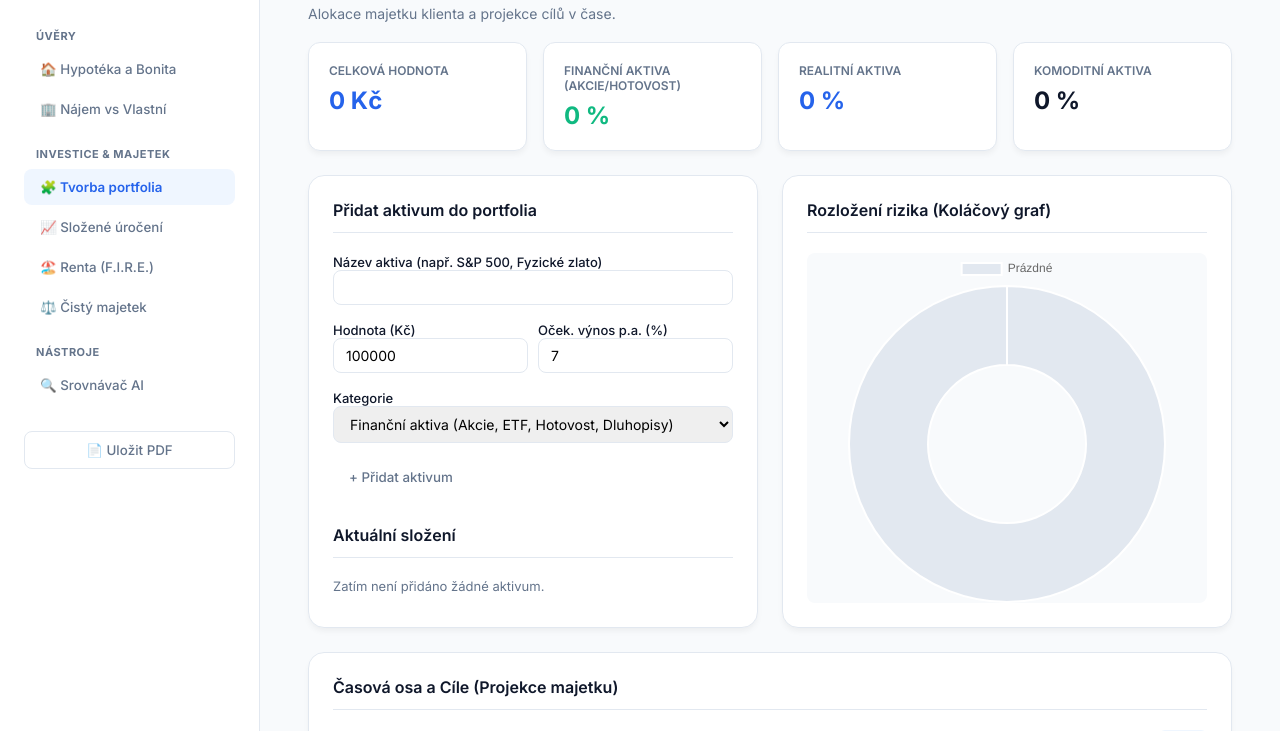
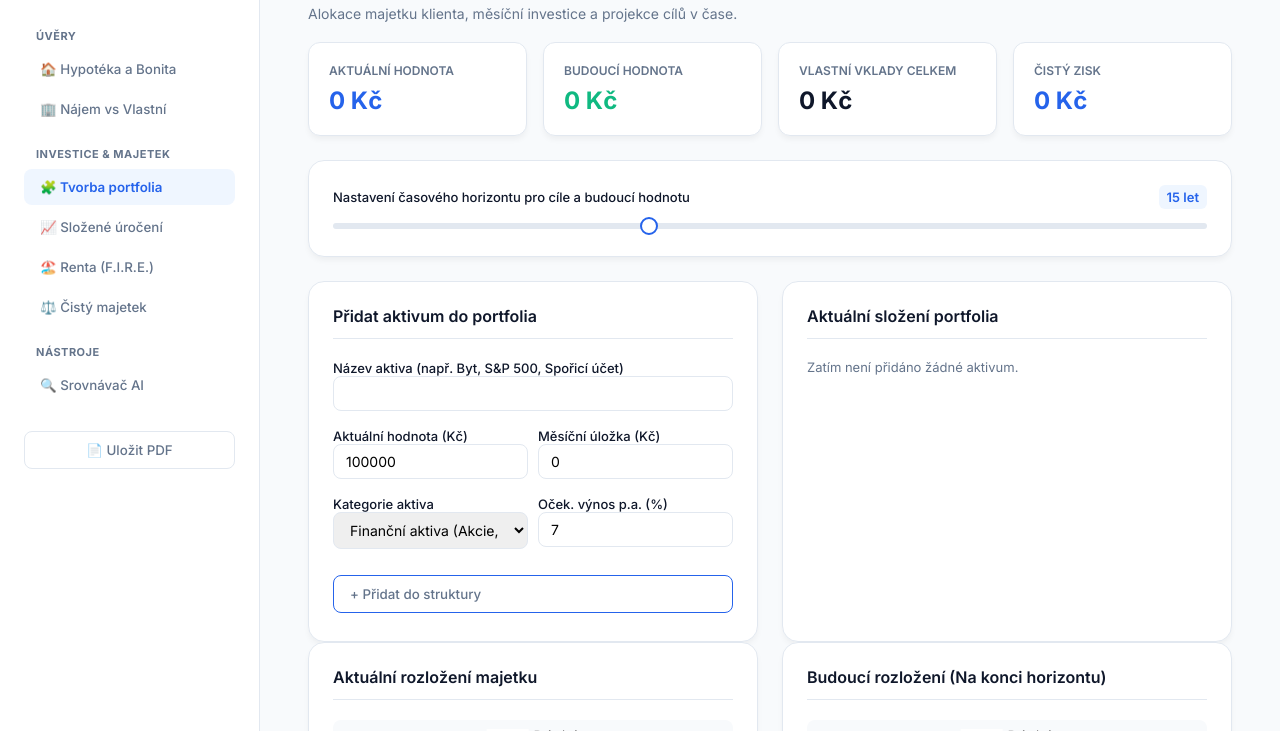
Before and after one commit to maniodepresivni/FinAdvisor, a website: page index.html in a window 1280 px wide. Shown: the part 69-800 px from the top of the page. Drawn offline with nearby package versions, Linux system fonts and the light colour scheme.

Commit message:
Update index.html

```diff
--- a/index.html
+++ b/index.html
@@ -25,7 +25,6 @@ body { background: var(--bg); color: var(--text-main); font-size: 14px; }
 .nav-btn { display: block; width: 100%; padding: 10px 16px; margin-bottom: 4px; border: none; background: transparent; border-radius: 8px; color: var(--text-muted); font-weight: 500; text-align: left; cursor: pointer; transition: 0.2s; }
 .nav-btn:hover { background: var(--bg); color: var(--text-main); }
 .nav-btn.active { background: var(--primary-light); color: var(--primary); font-weight: 600; }
-.nav-btn.action { margin-top: 24px; border: 1px solid var(--border); color: var(--text-main); justify-content: center; }
 
 .main-content { flex: 1; overflow-y: auto; padding: 32px 48px; position: relative; }
 .header-title { font-size: 28px; font-weight: 700; margin-bottom: 8px; }
@@ -61,7 +60,7 @@ input[type=text]:focus, select:focus, input[type=number]:focus { border-color: v
 .badge { display: inline-block; padding: 4px 8px; border-radius: 4px; font-size: 12px; font-weight: 600; }
 .badge-ok { background: #dcfce7; color: #166534; } .badge-warn { background: #fee2e2; color: #991b1b; }
 
-.item-row { display: flex; justify-content: space-between; align-items: center; padding: 12px; border: 1px solid var(--border); border-radius: 8px; margin-bottom: 8px; }
+.item-row { display: flex; justify-content: space-between; align-items: center; padding: 12px; border: 1px solid var(--border); border-radius: 8px; margin-bottom: 8px; background: var(--surface); }
 .item-color { width: 12px; height: 12px; border-radius: 50%; display: inline-block; margin-right: 8px; }
 
 @media print {
@@ -80,11 +79,11 @@ input[type=text]:focus, select:focus, input[type=number]:focus { border-color: v
     <div class="logo"><span>◆</span> FinAdvisor</div>
 
     <div class="nav-section-title">Úvěry</div>
-    <button class="nav-btn active" onclick="openTab('mortgage')" id="btn-mortgage">🏠 Hypotéka a Bonita</button>
+    <button class="nav-btn" onclick="openTab('mortgage')" id="btn-mortgage">🏠 Hypotéka a Bonita</button>
     <button class="nav-btn" onclick="openTab('rentbuy')" id="btn-rentbuy">🏢 Nájem vs Vlastní</button>
 
     <div class="nav-section-title">Investice & Majetek</div>
-    <button class="nav-btn" onclick="openTab('portfolio')" id="btn-portfolio">🧩 Tvorba portfolia</button>
+    <button class="nav-btn active" onclick="openTab('portfolio')" id="btn-portfolio">🧩 Tvorba portfolia</button>
     <button class="nav-btn" onclick="openTab('invest')" id="btn-invest">📈 Složené úročení</button>
     <button class="nav-btn" onclick="openTab('renta')" id="btn-renta">🏖️ Renta (F.I.R.E.)</button>
     <button class="nav-btn" onclick="openTab('combo')" id="btn-combo">⚖️ Čistý majetek</button>
@@ -98,55 +97,75 @@ input[type=text]:focus, select:focus, input[type=number]:focus { border-color: v
   <div class="main-content">
     <div id="error-banner">⚠️ Upozornění: Vaše firemní síť zablokovala stažení grafů. Aplikace a výpočty fungují dál v textovém režimu.</div>
 
-    <div id="sec-portfolio" class="section">
+    <div id="sec-portfolio" class="section active">
       <h1 class="header-title">Tvorba a struktura portfolia</h1>
-      <p class="header-subtitle">Alokace majetku klienta a projekce cílů v čase.</p>
+      <p class="header-subtitle">Alokace majetku klienta, měsíční investice a projekce cílů v čase.</p>
 
       <div class="grid-4">
-        <div class="stat-box"><div class="stat-label">Celková hodnota</div><div class="stat-value text-primary" id="port-total">0 Kč</div></div>
-        <div class="stat-box"><div class="stat-label">Finanční aktiva (Akcie/Hotovost)</div><div class="stat-value text-success" id="port-fin">0 %</div></div>
-        <div class="stat-box"><div class="stat-label">Realitní aktiva</div><div class="stat-value" style="color: #2563eb;" id="port-real">0 %</div></div>
-        <div class="stat-box"><div class="stat-label">Komoditní aktiva</div><div class="stat-value text-warning" id="port-kom">0 %</div></div>
+        <div class="stat-box"><div class="stat-label">Aktuální hodnota</div><div class="stat-value text-primary" id="port-curr">0 Kč</div></div>
+        <div class="stat-box"><div class="stat-label">Budoucí hodnota</div><div class="stat-value text-success" id="port-fut">0 Kč</div></div>
+        <div class="stat-box"><div class="stat-label">Vlastní vklady celkem</div><div class="stat-value" id="port-vklady">0 Kč</div></div>
+        <div class="stat-box"><div class="stat-label">Čistý zisk</div><div class="stat-value" style="color: #2563eb;" id="port-zisk">0 Kč</div></div>
+      </div>
+
+      <div class="card" style="margin-bottom: 24px;">
+        <div class="control-group" style="margin-bottom: 0;">
+          <div class="control-header"><span class="control-label">Nastavení časového horizontu pro cíle a budoucí hodnotu</span><span class="control-output" id="out-port-y">15 let</span></div>
+          <input type="range" id="in-port-y" min="1" max="40" step="1" value="15" oninput="renderPortfolio()">
+        </div>
       </div>
 
       <div class="grid-2">
         <div class="card no-print">
           <div class="card-title">Přidat aktivum do portfolia</div>
-          <div class="control-group"><label class="control-label">Název aktiva (např. S&P 500, Fyzické zlato)</label><input type="text" id="add-p-name"></div>
+          <div class="control-group"><label class="control-label">Název aktiva (např. Byt, S&P 500, Spořicí účet)</label><input type="text" id="add-p-name"></div>
+
           <div class="grid-2" style="gap:10px">
-            <div class="control-group"><label class="control-label">Hodnota (Kč)</label><input type="number" id="add-p-val" value="100000"></div>
+            <div class="control-group"><label class="control-label">Aktuální hodnota (Kč)</label><input type="number" id="add-p-val" value="100000"></div>
+            <div class="control-group"><label class="control-label">Měsíční úložka (Kč)</label><input type="number" id="add-p-m" value="0"></div>
+          </div>
+
+          <div class="grid-2" style="gap:10px">
+            <div class="control-group">
+              <label class="control-label">Kategorie aktiva</label>
+              <select id="add-p-cat">
+                <option value="fin">Finanční aktiva (Akcie, ETF, Hotovost, Dluhopisy)</option>
+                <option value="real_dir">Nemovitosti a pozemky (Přímé vlastnictví)</option>
+                <option value="real_fund">Realitní fondy</option>
+                <option value="kom">Komoditní aktiva (Zlato, Investiční kovy)</option>
+              </select>
+            </div>
             <div class="control-group"><label class="control-label">Oček. výnos p.a. (%)</label><input type="number" id="add-p-yield" value="7"></div>
           </div>
-          <div class="control-group">
-            <label class="control-label">Kategorie</label>
-            <select id="add-p-cat">
-              <option value="fin">Finanční aktiva (Akcie, ETF, Hotovost, Dluhopisy)</option>
-              <option value="real">Realitní aktiva (Pozemky, Budovy, Nem. fondy)</option>
-              <option value="kom">Komoditní aktiva (Zlato, Investiční kovy)</option>
-            </select>
-          </div>
-          <button class="nav-btn active" style="justify-content:center; margin-top:10px;" onclick="addPortfolioItem()">+ Přidat aktivum</button>
+          <button class="nav-btn active" style="justify-content:center; margin-top:10px; border: 1px solid var(--primary);" onclick="addPortfolioItem()">+ Přidat do struktury</button>
+        </div>
 
-          <div class="card-title" style="margin-top: 30px;">Aktuální složení</div>
-          <div id="portfolio-list" style="max-height: 200px; overflow-y: auto;">
+        <div class="card">
+          <div class="card-title">Aktuální složení portfolia</div>
+          <div id="portfolio-list" style="max-height: 280px; overflow-y: auto; padding-right: 5px;">
              <div style="color:var(--text-muted); font-size: 13px;">Zatím není přidáno žádné aktivum.</div>
           </div>
         </div>
+      </div>
 
+      <div class="grid-2">
         <div class="card">
-          <div class="card-title">Rozložení rizika (Koláčový graf)</div>
-          <div class="chart-wrapper"><canvas id="chartAlloc">Načítání grafu...</canvas></div>
+          <div class="card-title">Aktuální rozložení majetku</div>
+          <div class="chart-wrapper" style="height: 250px;"><canvas id="chartAllocCurr">Načítání grafu...</canvas></div>
+        </div>
+        <div class="card">
+          <div class="card-title">Budoucí rozložení (Na konci horizontu)</div>
+          <div class="chart-wrapper" style="height: 250px;"><canvas id="chartAllocFut">Načítání grafu...</canvas></div>
         </div>
       </div>
 
       <div class="card" style="margin-top: 24px;">
-        <div class="card-title">Časová osa a Cíle (Projekce majetku)</div>
-        <div class="control-group"><div class="control-header"><span class="control-label">Projekce na počet let</span><span class="control-output" id="out-port-y">15 let</span></div><input type="range" id="in-port-y" min="1" max="40" step="1" value="15" oninput="renderPortfolio()"></div>
+        <div class="card-title">Křivka růstu hodnoty portfolia v čase</div>
         <div class="chart-wrapper"><canvas id="chartPortProj">Načítání grafu...</canvas></div>
       </div>
     </div>
 
-    <div id="sec-mortgage" class="section active">
+    <div id="sec-mortgage" class="section">
       <h1 class="header-title">Hypotéka a Bonita</h1>
       <p class="header-subtitle">Výpočet parametrů úvěru a posouzení dle limitů ČNB.</p>
       <div class="grid-4">
@@ -238,7 +257,7 @@ input[type=text]:focus, select:focus, input[type=number]:focus { border-color: v
         <div class="card">
           <div class="card-title">Fáze spoření a Fáze čerpání</div>
           <div class="control-group"><div class="control-header"><span class="control-label">Požadovaná renta (měsíčně)</span><span class="control-output" id="out-ren-w">30 000 Kč</span></div><input type="range" id="in-ren-w" min="10000" max="200000" step="1000" value="30000" oninput="runRenta()"></div>
-          <div class="control-group"><div class="control-header"><span class="control-label">Zainvestovaný majetek</span><span class="control-output" id="out-ren-p">500 000 Kč</span></div><input type="range" id="in-ren-p" min="0" max="10000000" step="50000" value="500000" oninput="runRenta()"></div>
+          <div class="control-group"><div class="control-header"><span class="control-label">Aktuální majetek</span><span class="control-output" id="out-ren-p">500 000 Kč</span></div><input type="range" id="in-ren-p" min="0" max="10000000" step="50000" value="500000" oninput="runRenta()"></div>
           <div class="grid-2" style="gap:10px">
             <div class="control-group"><div class="control-header"><span class="control-label">Současný věk</span><span class="control-output" id="out-ren-a1">30</span></div><input type="range" id="in-ren-a1" min="18" max="65" step="1" value="30" oninput="runRenta()"></div>
             <div class="control-group"><div class="control-header"><span class="control-label">Věk startu renty</span><span class="control-output" id="out-ren-a2">60</span></div><input type="range" id="in-ren-a2" min="40" max="80" step="1" value="60" oninput="runRenta()"></div>
@@ -285,7 +304,7 @@ input[type=text]:focus, select:focus, input[type=number]:focus { border-color: v
         <div class="card no-print">
           <div class="card-title">Nástroje v portfoliu</div>
           <div style="display:flex; gap:10px; margin-bottom: 20px;">
-             <input type="text" id="fund-search" placeholder="Název fondu (např. S&P 500)">
+             <input type="text" id="fund-search" placeholder="Název fondu (např. S&P 500)" onkeydown="if(event.key==='Enter') runCompareAI()">
              <button class="nav-btn action" style="width: auto; margin:0; padding: 0 20px;" onclick="runCompareAI()" id="btn-add-fund">+ Přidat</button>
           </div>
           <div id="compare-list" style="display:flex; flex-direction:column; gap:10px;">
@@ -310,7 +329,15 @@ input[type=text]:focus, select:focus, input[type=number]:focus { border-color: v
 function fmt(num) { return Math.round(num).toLocaleString('cs-CZ') + ' Kč'; }
 function getPmt(rate, nper, pv) { return rate === 0 ? pv / nper : pv * rate / (1 - Math.pow(1 + rate, -nper)); }
 
-var charts = { mortgage: null, rentbuy: null, invest: null, renta: null, combo: null, compare: null, alloc: null, portProj: null };
+// Matematika složeného úročení s pravidelnou úložkou
+function calcFutureValue(P, M, rate, years) {
+  var r = rate / 100 / 12;
+  var n = years * 12;
+  if (r === 0) return P + (M * n);
+  return P * Math.pow(1 + r, n) + M * ((Math.pow(1 + r, n) - 1) / r);
+}
+
+var charts = { mortgage: null, rentbuy: null, invest: null, renta: null, combo: null, compare: null, allocCurr: null, allocFut: null, portProj: null };
 
 function safeDraw(cName, cId, type, labels, datasets, optionsExt) {
   try {
@@ -329,7 +356,7 @@ function safeDraw(cName, cId, type, labels, datasets, optionsExt) {
     charts[cName] = new Chart(document.getElementById(cId).getContext('2d'), {
       type: type, data: { labels: labels, datasets: datasets }, options: baseOptions
     });
-  } catch (e) { console.error(e); }
+  } catch (e) { console.error("Graf " + cName + " přeskočen.", e); }
 }
 
 function openTab(tabId) {
@@ -344,92 +371,134 @@ function openTab(tabId) {
     var activeBtn = document.getElementById('btn-' + tabId);
     if(activeBtn) activeBtn.classList.add('active');
 
+    if (tabId === 'portfolio') renderPortfolio();
     if (tabId === 'mortgage') runMortgage();
     if (tabId === 'rentbuy') runRentBuy();
     if (tabId === 'invest') runInvest();
     if (tabId === 'renta') runRenta();
     if (tabId === 'combo') runCombo();
     if (tabId === 'compare' && typeof renderCompareChart === 'function') renderCompareChart();
-    if (tabId === 'portfolio') renderPortfolio();
-  } catch (e) { console.error(e); }
+  } catch (e) { console.error("Chyba přepínání", e); }
 }
 
 // ==========================================
-// 2. TVORBA PORTFOLIA (NOVÉ)
+// 2. TVORBA PORTFOLIA (NOVÉ S KOLÁČI A ÚLOŽKOU)
 // ==========================================
 var myPortfolio = [];
 
 function addPortfolioItem() {
   var name = document.getElementById('add-p-name').value.trim();
   var val = Number(document.getElementById('add-p-val').value) || 0;
+  var mth = Number(document.getElementById('add-p-m').value) || 0;
   var yield = Number(document.getElementById('add-p-yield').value) || 0;
   var cat = document.getElementById('add-p-cat').value;
 
-  if(!name || val <= 0) { alert("Zadejte název a platnou hodnotu."); return; }
+  if(!name) { alert("Zadejte název aktiva."); return; }
 
-  myPortfolio.push({ name: name, value: val, yield: yield, category: cat });
+  myPortfolio.push({ name: name, value: val, monthly: mth, yield: yield, category: cat });
   document.getElementById('add-p-name').value = '';
+  document.getElementById('add-p-m').value = '0'; // reset měsíční úložky po přidání
   renderPortfolio();
 }
 
 function renderPortfolio() {
   var list = document.getElementById('portfolio-list');
-  var total = 0, sumFin = 0, sumReal = 0, sumKom = 0;
-  var yieldSum = 0;
+  var Y = Number(document.getElementById('in-port-y').value);
+  document.getElementById('out-port-y').textContent = Y + ' let';
+
+  var totalCurr = 0, sumFinCurr = 0, sumRealDirCurr = 0, sumRealFundCurr = 0, sumKomCurr = 0;
+  var totalFut = 0, sumFinFut = 0, sumRealDirFut = 0, sumRealFundFut = 0, sumKomFut = 0;
+  var totalVklady = 0;
 
   var html = '';
   for(var i=0; i<myPortfolio.length; i++) {
     var item = myPortfolio[i];
-    total += item.value;
-    yieldSum += (item.value * item.yield);
+
+    var fv = calcFutureValue(item.value, item.monthly, item.yield, Y);
+    var vlozeno = item.value + (item.monthly * Y * 12);
+
+    totalCurr += item.value;
+    totalFut += fv;
+    totalVklady += vlozeno;
 
     var color = '#94a3b8';
     var catName = '';
-    if(item.category === 'fin') { sumFin += item.value; color = '#10b981'; catName='Finanční'; }
-    if(item.category === 'real') { sumReal += item.value; color = '#2563eb'; catName='Realitní'; }
-    if(item.category === 'kom') { sumKom += item.value; color = '#f59e0b'; catName='Komoditní'; }
 
-    html += '<div class="item-row"><div style="display:flex; align-items:center;"><span class="item-color" style="background:'+color+';"></span><b>'+item.name+'</b> <span style="color:var(--text-muted); margin-left:8px; font-size:12px;">('+catName+', '+item.yield+'% p.a.)</span></div> <div>'+fmt(item.value)+' <button style="color:red; border:none; background:none; margin-left:10px; cursor:pointer;" onclick="myPortfolio.splice('+i+',1); renderPortfolio();">✕</button></div></div>';
+    if(item.category === 'fin') {
+      sumFinCurr += item.value; sumFinFut += fv; color = '#10b981'; catName='Finanční aktiva';
+    }
+    if(item.category === 'real_dir') {
+      sumRealDirCurr += item.value; sumRealDirFut += fv; color = '#2563eb'; catName='Nemovitost/Pozemek';
+    }
+    if(item.category === 'real_fund') {
+      sumRealFundCurr += item.value; sumRealFundFut += fv; color = '#0ea5e9'; catName='Realitní fond';
+    }
+    if(item.category === 'kom') {
+      sumKomCurr += item.value; sumKomFut += fv; color = '#f59e0b'; catName='Komodita';
+    }
+
+    var uložkaText = item.monthly > 0 ? (' + ' + fmt(item.monthly) + '/měs.') : '';
+
+    html += '<div class="item-row"><div style="display:flex; flex-direction:column; justify-content:center;"><div style="display:flex; align-items:center;"><span class="item-color" style="background:'+color+';"></span><b style="font-size:14px;">'+item.name+'</b></div><span style="color:var(--text-muted); margin-left:20px; font-size:12px;">'+catName+' | '+item.yield+'% p.a.</span></div> <div style="text-align:right;"><div style="font-weight:600;">'+fmt(item.value) + uložkaText +'</div><button style="color:red; border:none; background:none; font-size:12px; margin-top:4px; cursor:pointer;" onclick="myPortfolio.splice('+i+',1); renderPortfolio();">Odebrat ✕</button></div></div>';
   }
 
   if(myPortfolio.length === 0) {
     list.innerHTML = '<div style="color:var(--text-muted); font-size: 13px;">Zatím není přidáno žádné aktivum.</div>';
-    safeDraw('alloc', 'chartAlloc', 'doughnut', ['Prázdné'], [{data:[1], backgroundColor:['#e2e8f0']}]);
+    document.getElementById('port-curr').textContent = '0 Kč';
+    document.getElementById('port-fut').textContent = '0 Kč';
+    document.getElementById('port-vklady').textContent = '0 Kč';
+    document.getElementById('port-zisk').textContent = '0 Kč';
+
+    safeDraw('allocCurr', 'chartAllocCurr', 'doughnut', ['Prázdné'], [{data:[1], backgroundColor:['#e2e8f0']}]);
+    safeDraw('allocFut', 'chartAllocFut', 'doughnut', ['Prázdné'], [{data:[1], backgroundColor:['#e2e8f0']}]);
     safeDraw('portProj', 'chartPortProj', 'line', ['Dnes'], [{label:'Hodnota', data:[0]}]);
   } else {
     list.innerHTML = html;
 
-    // Statistiky
-    document.getElementById('port-total').textContent = fmt(total);
-    document.getElementById('port-fin').textContent = Math.round((sumFin/total)*100) + ' %';
-    document.getElementById('port-real').textContent = Math.round((sumReal/total)*100) + ' %';
-    document.getElementById('port-kom').textContent = Math.round((sumKom/total)*100) + ' %';
+    // Zobrazení horních boxů
+    document.getElementById('port-curr').textContent = fmt(totalCurr);
+    document.getElementById('port-fut').textContent = fmt(totalFut);
+    document.getElementById('port-vklady').textContent = fmt(totalVklady);
+    document.getElementById('port-zisk').textContent = fmt(totalFut - totalVklady);
 
-    // Graf Koláč (Rozložení)
-    safeDraw('alloc', 'chartAlloc', 'doughnut',
-      ['Finanční aktiva', 'Realitní aktiva', 'Komodity'],
-      [{ data: [sumFin, sumReal, sumKom], backgroundColor: ['#10b981', '#2563eb', '#f59e0b'], borderWidth: 0 }],
-      { cutout: '70%', plugins: { legend: { position: 'bottom' } } }
+    var labels = ['Finanční aktiva', 'Nemovitosti a pozemky', 'Realitní fondy', 'Komodity'];
+    var colors = ['#10b981', '#2563eb', '#0ea5e9', '#f59e0b'];
+
+    // Graf 1: Aktuální koláč
+    safeDraw('allocCurr', 'chartAllocCurr', 'doughnut', labels,
+      [{ data: [sumFinCurr, sumRealDirCurr, sumRealFundCurr, sumKomCurr], backgroundColor: colors, borderWidth: 0 }],
+      { cutout: '65%', plugins: { legend: { position: 'right' } } }
     );
 
-    // Projekce (Časová osa)
-    var Y = Number(document.getElementById('in-port-y').value);
-    document.getElementById('out-port-y').textContent = Y + ' let';
+    // Graf 2: Budoucí koláč
+    safeDraw('allocFut', 'chartAllocFut', 'doughnut', labels,
+      [{ data: [sumFinFut, sumRealDirFut, sumRealFundFut, sumKomFut], backgroundColor: colors, borderWidth: 0 }],
+      { cutout: '65%', plugins: { legend: { position: 'right' } } }
+    );
 
-    var avgYield = yieldSum / total; // Vážený průměr výnosu
-    var lbl = [], dVal = [], curr = total;
+    // Graf 3: Křivka vývoje portfolia po letech
+    var lblProj = [], dataProj = [], dataVklady = [];
     for(var y=0; y<=Y; y++) {
-      lbl.push('Rok ' + y);
-      dVal.push(Math.round(curr));
-      curr = curr * (1 + (avgYield/100));
+      lblProj.push('Rok ' + y);
+      var pointVal = 0;
+      var pointVklad = 0;
+      for(var k=0; k<myPortfolio.length; k++) {
+         pointVal += calcFutureValue(myPortfolio[k].value, myPortfolio[k].monthly, myPortfolio[k].yield, y);
+         pointVklad += myPortfolio[k].value + (myPortfolio[k].monthly * y * 12);
+      }
+      dataProj.push(Math.round(pointVal));
+      dataVklady.push(Math.round(pointVklad));
     }
 
-    safeDraw('portProj', 'chartPortProj', 'line', lbl, [{ label: 'Projekce majetku ('+avgYield.toFixed(1)+'% p.a.)', data: dVal, borderColor: '#2563eb', backgroundColor: 'rgba(37,99,235,0.1)', fill:true, pointRadius: 0 }]);
+    safeDraw('portProj', 'chartPortProj', 'line', lblProj, [
+      { label: 'Projekce majetku vč. zisků', data: dataProj, borderColor: '#10b981', backgroundColor: 'rgba(16,185,129,0.1)', fill:true, pointRadius: 0 },
+      { label: 'Vloženo klientem (Jistina)', data: dataVklady, borderColor: '#64748b', borderDash: [5,5], pointRadius: 0 }
+    ]);
   }
 }
 
 // ==========================================
-// 3. OSTATNÍ VÝPOČTY (Existující)
+// 3. OSTATNÍ KALKULAČKY
 // ==========================================
 
 function runMortgage() {
```
